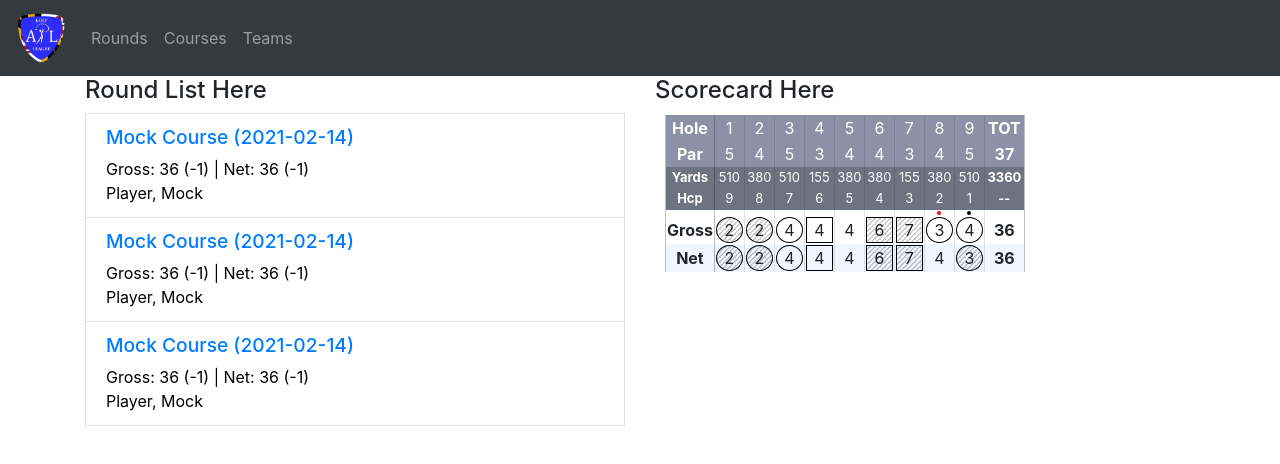
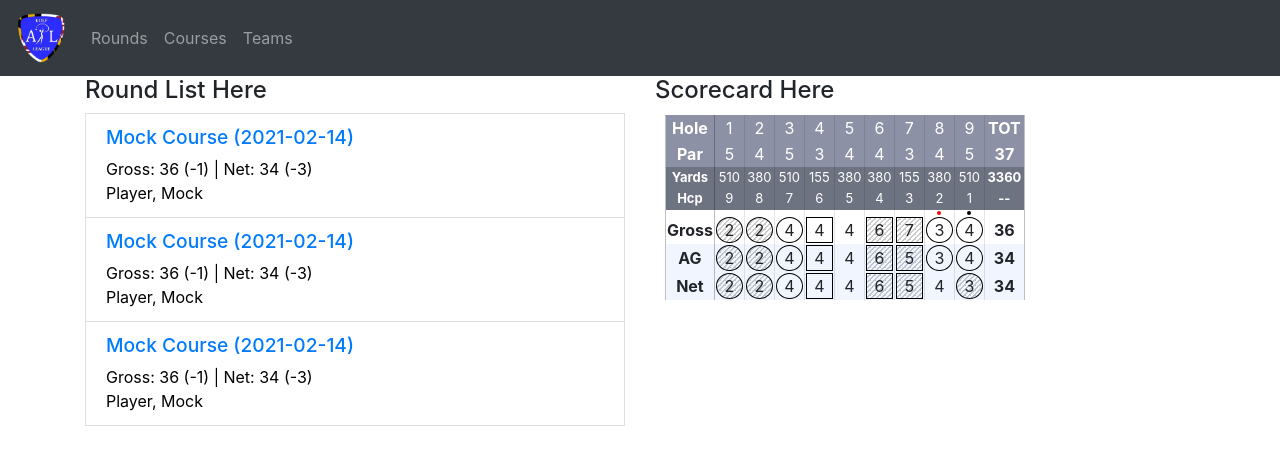
Before and after one commit to adjaunzemis/apl-golf-league-frontend, an Angular app in the folder apl-golf-league/: page /rounds in a window 1280 px wide. Shown: the top 464 px of the page. Built offline with nearby package versions, Linux system fonts and the light colour scheme.

Commit message:
Added adjusted gross score to scorecard component, fixed handicap stroke indicator bug.

```diff
--- a/apl-golf-league/src/app/scorecard/scorecard.component.css
+++ b/apl-golf-league/src/app/scorecard/scorecard.component.css
@@ -46,6 +46,11 @@ table tr.gross {
   background-color: rgb(255, 255, 255);
 }
 
+table tr.adjustedGross {
+  height: 25px;
+  background-color: rgb(240, 245, 255);
+}
+
 table tr.net {
   height: 25px;
   background-color: rgb(240, 245, 255);
--- a/apl-golf-league/src/app/scorecard/scorecard.component.html
+++ b/apl-golf-league/src/app/scorecard/scorecard.component.html
@@ -22,7 +22,7 @@
   <tr class="handicap-strokes">
       <td class="bold"></td>
       <td *ngFor="let holeResult of round.holeResults">
-        <div [ngClass]="{'red-dot' : (holeResult.grossScore - holeResult.netScore) < 0, 'black-dot' : (holeResult.grossScore - holeResult.netScore) > 0}"></div>
+        <div [ngClass]="{'red-dot' : (holeResult.adjustedGrossScore - holeResult.netScore) < 0, 'black-dot' : (holeResult.adjustedGrossScore - holeResult.netScore) > 0}"></div>
       </td>
       <td class="bold"></td>
   </tr>
@@ -35,6 +35,15 @@
       </td>
       <td class="bold">{{ computeTotalGrossScore() }}</td>
   </tr>
+  <tr class="adjustedGross">
+    <td class="bold">AG</td>
+      <td *ngFor="let holeResult of round.holeResults">
+        <div [ngClass]="{'circle' : holeResult.adjustedGrossScore <= holeResult.hole.par - 1, 'square' : holeResult.adjustedGrossScore >= holeResult.hole.par + 1, 'crosshatch' : (holeResult.adjustedGrossScore >= holeResult.hole.par + 2) || (holeResult.adjustedGrossScore <= holeResult.hole.par - 2)}">
+          {{ holeResult.adjustedGrossScore }}
+        </div>
+      </td>
+      <td class="bold">{{ computeTotalAdjustedGrossScore() }}</td>
+  </tr>
   <tr class="net">
       <td class="bold">Net</td>
       <td *ngFor="let holeResult of round.holeResults">
--- a/apl-golf-league/src/app/scorecard/scorecard.component.ts
+++ b/apl-golf-league/src/app/scorecard/scorecard.component.ts
@@ -18,21 +18,6 @@ export class ScorecardComponent implements OnInit {
     this.round = MOCK_ROUND;
   }
 
-  getScoreClass(score: number, par: number): string {
-    const scoreToPar = score - par;
-    if (scoreToPar < -2) {
-      return "'circle crosshatch'";
-    } else if (scoreToPar < -1) {
-      return "'circle'";
-    } else if (scoreToPar == 0) {
-      return "";
-    } else if (scoreToPar == 1) {
-      return "'square'";
-    } else {
-      return "'square crosshatch'";
-    }
-  }
-
   computeTotalPar(): number {
     return this.round.holeResults.reduce(function(prev, cur) {
       return prev + cur.hole.par;
@@ -45,16 +30,22 @@ export class ScorecardComponent implements OnInit {
     }, 0);
   }
 
+  computeTotalGrossScore(): number {
+    return this.round.holeResults.reduce(function(prev, cur) {
+      return prev + cur.grossScore;
+    }, 0);
+  }
+
+  computeTotalAdjustedGrossScore(): number {
+    return this.round.holeResults.reduce(function(prev, cur) {
+      return prev + cur.adjustedGrossScore;
+    }, 0);
+  }
+
   computeTotalNetScore(): number {
     return this.round.holeResults.reduce(function(prev, cur) {
       return prev + cur.netScore;
     }, 0);
   }
 
-  computeTotalGrossScore(): number {
-    return this.round.holeResults.reduce(function(prev, cur) {
-      return prev + cur.grossScore;
-    }, 0);
-  }
-
 }
--- a/apl-golf-league/src/app/shared/mock-data.ts
+++ b/apl-golf-league/src/app/shared/mock-data.ts
@@ -40,7 +40,7 @@ export const MOCK_ROUND_HOLE_RESULTS: GolfHoleResult[] = [
   {roundID: 1, hole: MOCK_COURSE_HOLES[3], grossScore: 4, adjustedGrossScore:4, netScore: 4},
   {roundID: 1, hole: MOCK_COURSE_HOLES[4], grossScore: 4, adjustedGrossScore:4, netScore: 4},
   {roundID: 1, hole: MOCK_COURSE_HOLES[5], grossScore: 6, adjustedGrossScore:6, netScore: 6},
-  {roundID: 1, hole: MOCK_COURSE_HOLES[6], grossScore: 7, adjustedGrossScore:7, netScore: 7},
+  {roundID: 1, hole: MOCK_COURSE_HOLES[6], grossScore: 7, adjustedGrossScore:5, netScore: 5},
   {roundID: 1, hole: MOCK_COURSE_HOLES[7], grossScore: 3, adjustedGrossScore:3, netScore: 4},
   {roundID: 1, hole: MOCK_COURSE_HOLES[8], grossScore: 4, adjustedGrossScore:4, netScore: 3}
 ];
@@ -53,8 +53,8 @@ export const MOCK_ROUND: GolfRound = {
   playerHandicapIndex: 16.2,
   playerCourseHandicap: 14,
   grossScore: 36,
-  adjustedGrossScore: 36,
-  netScore: 36,
-  scoreDifferential: -1,
+  adjustedGrossScore: 34,
+  netScore: 34,
+  scoreDifferential: -3,
   holeResults: MOCK_ROUND_HOLE_RESULTS,
 };
```
